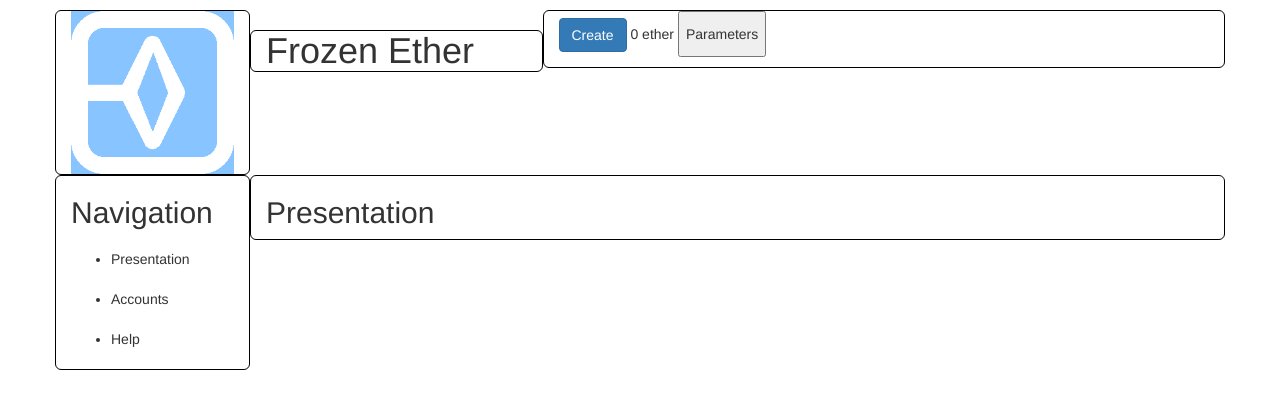
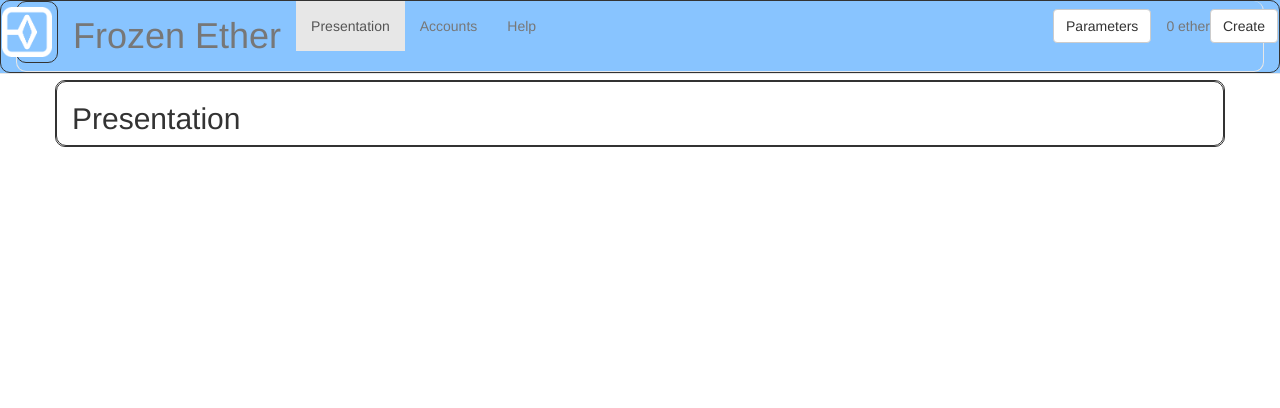
Before and after one commit to SimonBatardiere/frozenether, a plain HTML site: page index.html in a window 1280 px wide. Drawn offline with nearby package versions, Linux system fonts and the light colour scheme.

Commit message:
css for navigation bar

```diff
--- a/css/main.css
+++ b/css/main.css
@@ -1,9 +1,27 @@
 body {
-	padding-top: 10px;
+	padding-top: 80px;
 }
 
-[class*="col-"] {
-	border: 1px solid black;
-	border-radius: 6px;
-	line-height: 40px;
+div {
+	border: solid;
+	border-width: 1px;
+	border-radius: 10px;
 }
+
+.navbar-brand {
+	padding: 0px;
+	margin: 5px;
+}
+
+.navbar-brand > img {
+	display: inline;
+	margin: auto;
+	height: auto;
+	max-height: 100%;
+	width: auto;
+	max-width: 100%;
+}
+
+.navbar {
+	background-color: #88c4ff;
+}
--- a/index.html
+++ b/index.html
@@ -13,34 +13,39 @@
 	</head>
 
 	<body>
-		<header class="container">
-			<div class="row">
-				<img src="img/logo.png" alt="Frozen Ether logo" class="col-sm-2">
-				<h1 class="col-sm-3">Frozen Ether</h1>
-				<div class="col-sm-7">
-					<p>
-						<button data-toggle="modal" href="#popup_create_account" class="btn btn-primary">Create</button>
-						<span id="total_amount">0 ether</span>
-						<input type="button" id="parameters_button" value="Parameters"/>
-					</p>
+		<nav class="navbar navbar-default navbar-fixed-top">
+			<div class="container-fluid">
+				<div class="navbar-header">
+					<button type="button" class="navbar-toggle collapsed" data-toggle="collapse" data-target="#navigation_bar" aria-expanded="false">
+						<span class="sr-only">Toggle navigation</span>
+						<span class="icon-bar"></span>
+						<span class="icon-bar"></span>
+						<span class="icon-bar"></span>
+					</button>
+					<a class="navbar-brand" href="#">
+						<img src="img/logo.png" alt="Frozen Ether logo">
+					</a>
+				</div>
+				<div class="collapse navbar-collapse" id="navigation_bar">
+					<h1 class="navbar-text navbar-left">Frozen Ether</h1>
+					<ul class="nav navbar-nav navbar-left">
+						<li id="navigation_presentation" class="active"><a href="#">Presentation<span class="sr-only">(current)</span></a></li>
+						<li id="navigation_accounts"><a href="#">Accounts</a></li>
+						<li id="navigation_help"><a href="#">Help</a></li>
+					</ul>
+					<button type="button" data-toggle="modal" href="#popup_create_account" class="btn btn-default navbar-btn navbar-right">Create</button>
+					<span id="total_amount" class="navbar-text navbar-right">0 ether</span>
+					<button type="button" id="parameters_button" class="btn btn-default navbar-btn navbar-right">Parameters</button>
 				</div>
 			</div>
-		</header>
+		</nav>
 
 		<div class="container">
 			<div id="pages" class="row">
-				<nav class="col-sm-2">
-					<h2>Navigation</h2>
-					<ul id="navigation">
-						<li id="navigation_presentation">Presentation</li>
-						<li id="navigation_accounts">Accounts</li>
-						<li id="navigation_help">Help</li>
-					</ul>
-				</nav>
-				<section id="page_presentation" class="col-sm-10">
+				<section id="page_presentation" class="col-sm-12">
 					<h2>Presentation</h2>
 				</section>
-				<section id="page_accounts" class="col-sm-10">
+				<section id="page_accounts" class="col-sm-12">
 					<div class="col-sm-9" id="accounts_empty">
 						<button data-toggle="modal" href="#popup_create_account" class="btn btn-primary">Create</button>
 						<p>You should create a new account</p>
@@ -54,10 +59,30 @@
 						<div id="history"></div>
 					</aside>
 				</section>
-				<section id="page_help" class="col-sm-10">
+				<section id="page_help" class="col-sm-12">
+					<h2>Help</h2>
+					<h2>Help</h2>
+					<h2>Help</h2>
+					<h2>Help</h2>
+					<h2>Help</h2>
+					<h2>Help</h2>
+					<h2>Help</h2>
+					<h2>Help</h2>
+					<h2>Help</h2>
+					<h2>Help</h2>
+					<h2>Help</h2>
+					<h2>Help</h2>
+					<h2>Help</h2>
+					<h2>Help</h2>
+					<h2>Help</h2>
+					<h2>Help</h2>
+					<h2>Help</h2>
+					<h2>Help</h2>
+					<h2>Help</h2>
+					<h2>Help</h2>
 					<h2>Help</h2>
 				</section>
-				<section id="page_parameters" class="col-sm-10">
+				<section id="page_parameters" class="col-sm-12">
 					<h2>Parameters</h2>
 					<form>
 						<label for="parameter_language">Language</label>:
```
